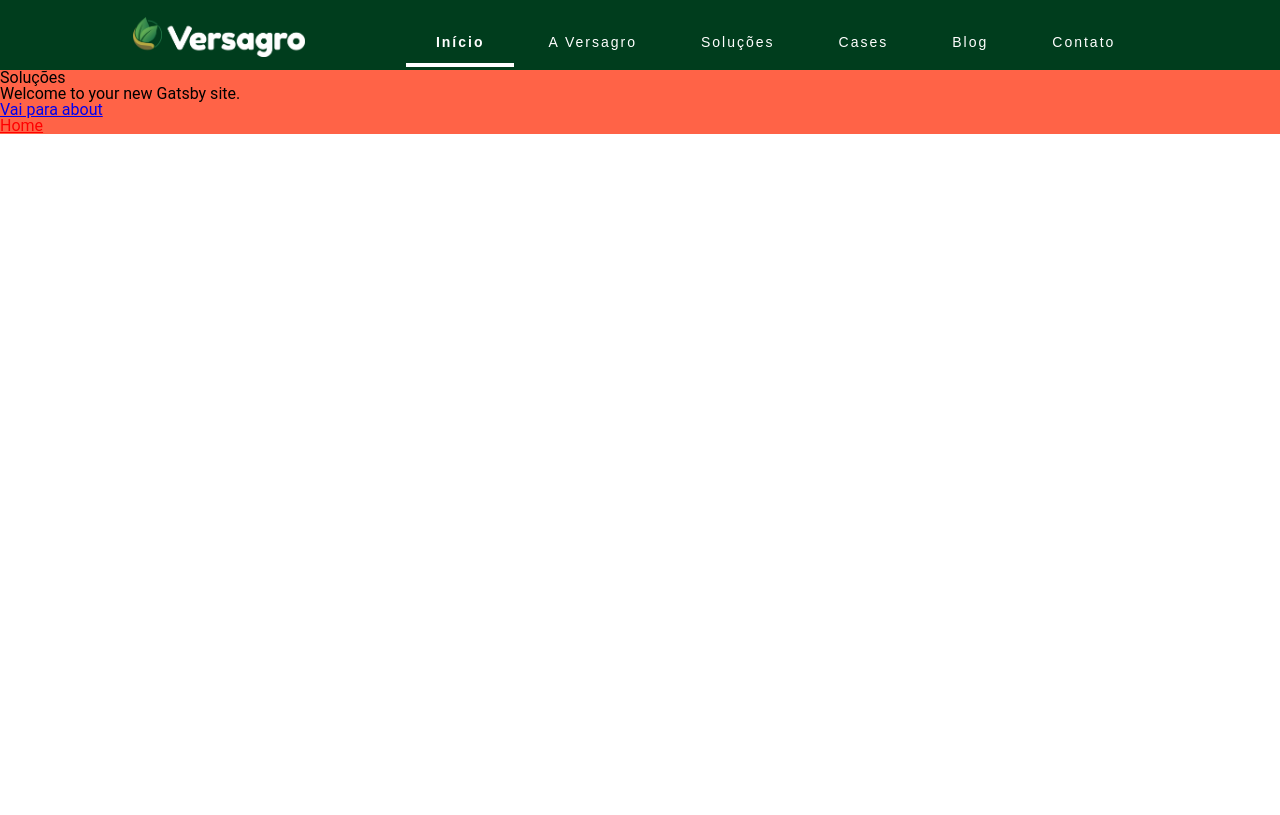
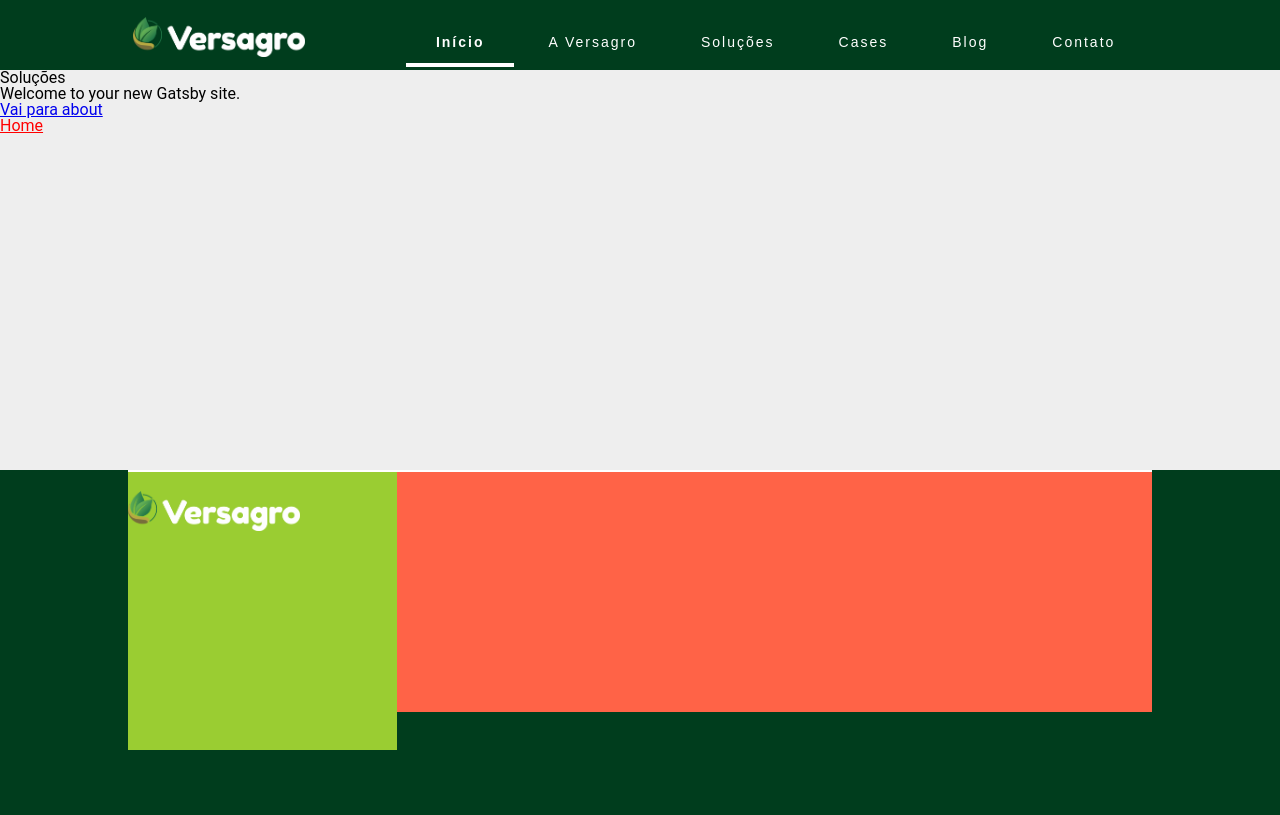
Before and after one commit to clarapagotto/versagro-gatsby, a Gatsby site: page / in a window 1280 px wide. Built offline with nearby package versions, Linux system fonts and the light colour scheme; Gatsby itself is replaced by a stand-in of ours.

Commit message:
esqueleto do footer criado

```diff
--- /dev/null
+++ b/src/components/Footer/index.js
@@ -0,0 +1,18 @@
+import React from "react"
+import { FooterWrapper, FooterContainer, LogoContainer, InfoContainer } from "./styled"
+import Logo from '../Logo'
+
+const Footer = () => {
+  return (
+    <FooterWrapper>
+      <FooterContainer>
+        <LogoContainer>
+          <Logo />
+        </LogoContainer>
+        <InfoContainer />
+      </FooterContainer>
+    </FooterWrapper>
+  )
+}
+
+export default Footer
--- /dev/null
+++ b/src/components/Footer/styled.js
@@ -0,0 +1,33 @@
+import styled from 'styled-components'
+
+export const FooterWrapper = styled.div`
+  width: 100vw;
+  height: 345px;
+  background-color: #003d1d;
+`
+
+export const FooterContainer = styled.div`
+  background-color: pink;
+
+  display: flex;
+  width: 80%;
+  height: 240px;
+  margin: 0 auto 104px;
+  border-top: 2px solid #fff;
+`
+
+export const LogoContainer = styled.div`
+  background-color: yellowgreen;
+
+  width: 365px;
+  height: 100%;
+  padding: 19px 0;
+
+`
+
+export const InfoContainer = styled.div`
+  background-color: tomato;
+
+  width: 100%;
+  height:100%;
+`
--- a/src/components/Header/styled.js
+++ b/src/components/Header/styled.js
@@ -19,16 +19,20 @@ export const MenuGroup = styled.ul`
   display: flex;
   justify-content: space-between;
   align-items: center;
+
+  /* background-color: blue;
+  flex: 1; */
 `
 
 export const MenuItem = styled.li`
   padding: 0 2px 0 2px;
   list-style: none;
+
+  /* background-color: pink;
+  border: 1px solid #fff; */
 `
 
 export const MenuLink = styled(Link)`
-  @import url("https://fonts.googleapis.com/css2?family=Raleway:wght@300&display=swap");
-  @import url("https://fonts.googleapis.com/css2?family=Raleway:wght@700&display=swap");
   font-family: "Raleway", sans-serif;
   font-weight: 300;
   font-size: 14px;
@@ -51,7 +55,6 @@ export const MenuLink = styled(Link)`
 `
 
 export const LogoLink = styled(Link)`
-  /* background-color: pink; */
   padding-top: 15px;
   width: 262px;
   height: 77px;
--- a/src/components/layout/index.js
+++ b/src/components/layout/index.js
@@ -4,6 +4,7 @@ import PropTypes from "prop-types"
 import * as S from './styled'
 import GlobalStyles from '../../styles/global'
 import Header from '../Header'
+import Footer from '../Footer'
 
 const Layout = ({ children }) => {
 
@@ -12,6 +13,7 @@ const Layout = ({ children }) => {
       <GlobalStyles />
       <Header />
       <S.LayoutMain>{children}</S.LayoutMain>
+      <Footer />
     </S.LayoutWrapper>
 
   )
--- a/src/components/layout/styled.js
+++ b/src/components/layout/styled.js
@@ -6,6 +6,8 @@ export const LayoutWrapper = styled.div`
   `
 
 export const LayoutMain = styled.main`
-  background-color: tomato;
+  background-color: #EEE;
   width: 100%;
+
+  height: 400px;
  `
--- a/src/styles/global.js
+++ b/src/styles/global.js
@@ -45,6 +45,8 @@ const GlobalStyles = createGlobalStyle`
     border-spacing: 0;
   }
   body {
+    @import url("https://fonts.googleapis.com/css2?family=Raleway:wght@300&display=swap");
+    @import url("https://fonts.googleapis.com/css2?family=Raleway:wght@700&display=swap");
     @import url("https://fonts.googleapis.com/css2?family=Roboto&display=swap");
     font-family: "Roboto", sans-serif;
   }
```
